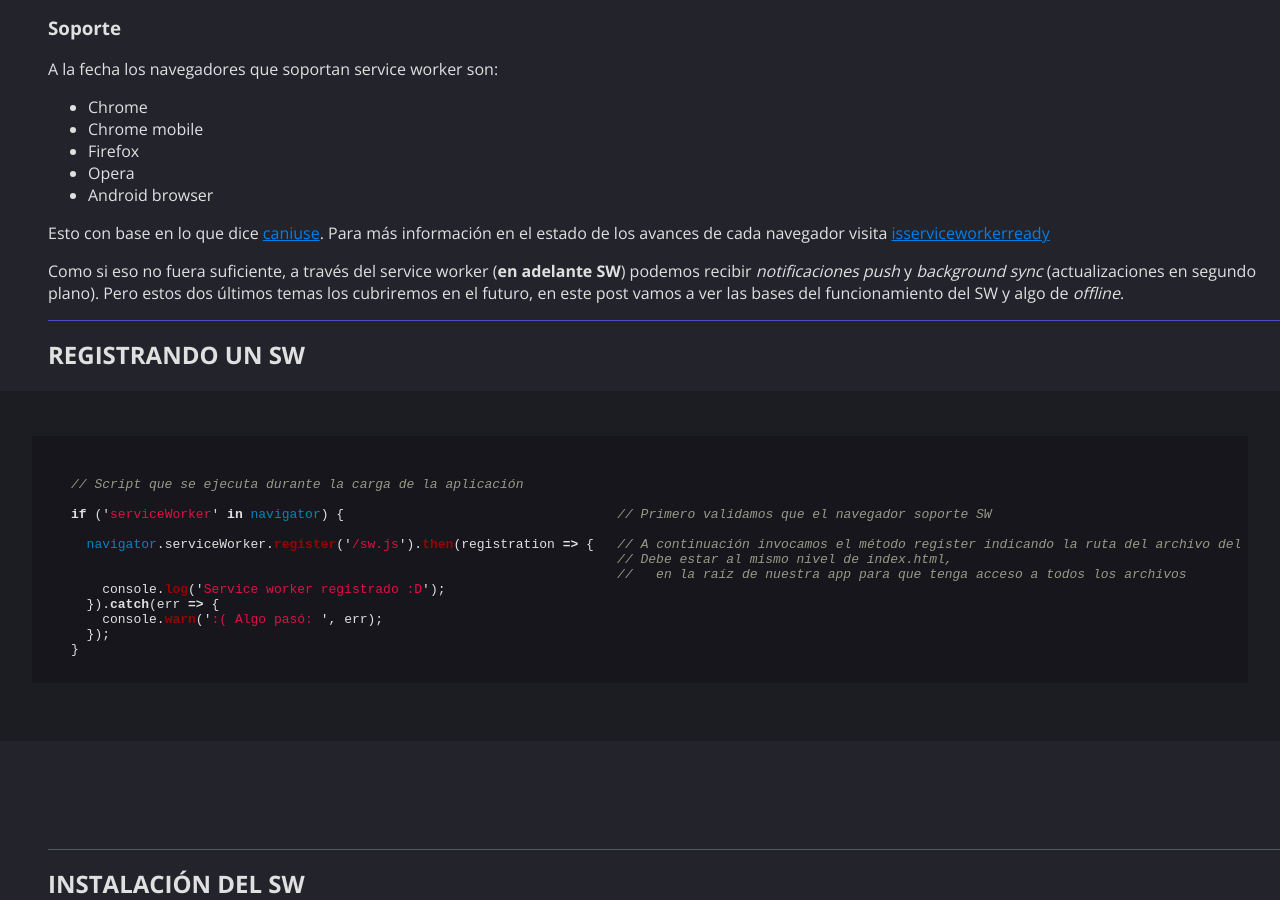
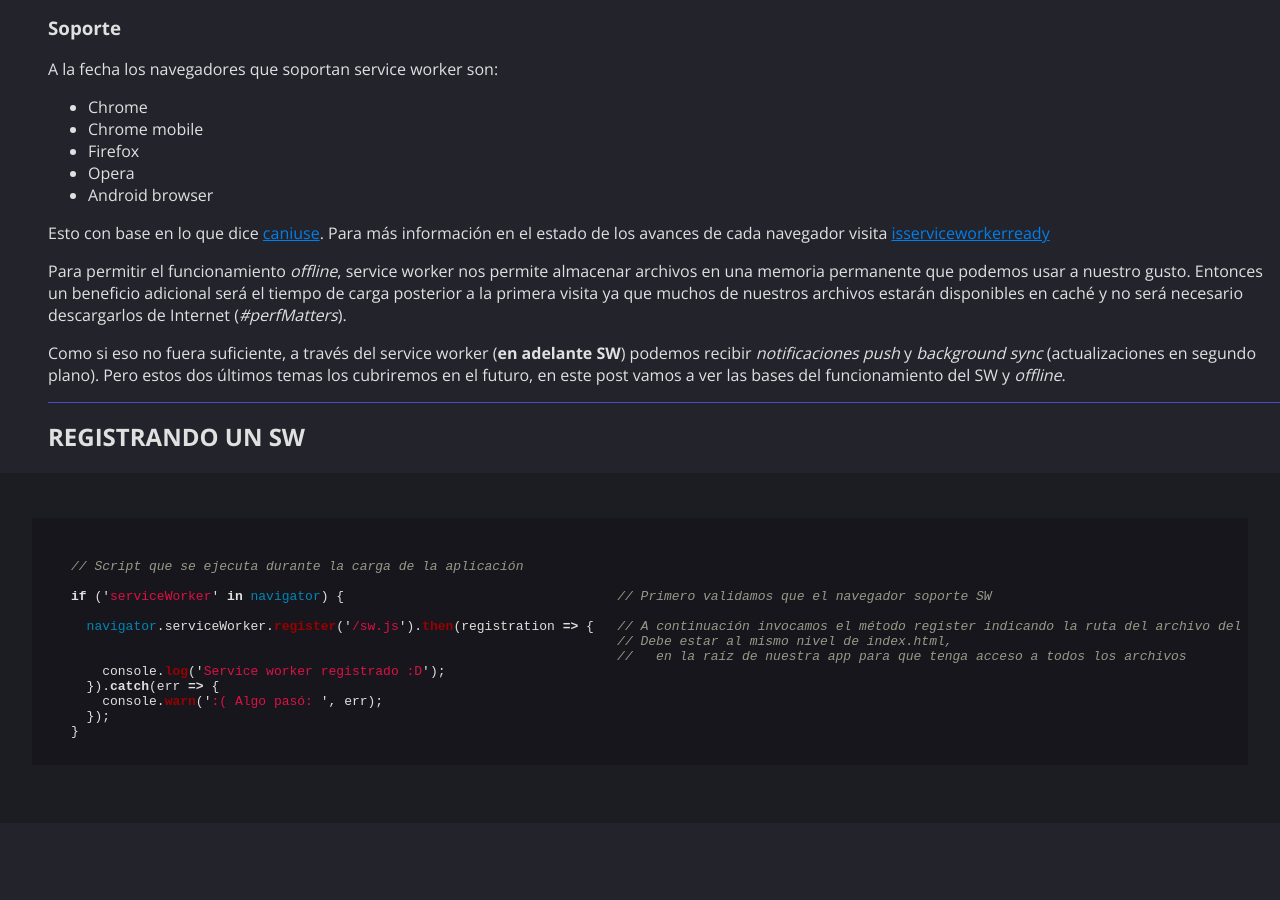
Before and after one commit to UnJavaScripter/unjavascripter.github.io, a Jekyll site: the page built from _posts/2016-07-25-Service-worker.markdown, in a window 1280 px wide and 900 px high, scrolled down 577 px. Built offline with Jekyll 4.4.1, drawn with Linux system fonts in a browser that asks for light colours; comment, search, counter and statistics services are not loaded; some of the changed lines change nothing that is shown; some of the changed text lies outside the part shown.

Commit message:
post(update): sw

```diff
--- a/_posts/2016-07-25-Service-worker.markdown
+++ b/_posts/2016-07-25-Service-worker.markdown
@@ -27,9 +27,9 @@
 
 Esto con base en lo que dice [caniuse](http://caniuse.com/#search=service%20worker){:rel="noopener"}. Para más información en el estado de los avances de cada navegador visita [isserviceworkerready](https://jakearchibald.github.io/isserviceworkerready/){:rel="noopener"}
 
+Para permitir el funcionamiento _offline_, service worker nos permite almacenar archivos en una memoria permanente que podemos usar a nuestro gusto. Entonces un beneficio adicional será el tiempo de carga posterior a la primera visita ya que muchos de nuestros archivos estarán disponibles en caché y no será necesario descargarlos de Internet (_#perfMatters_).
 
-
-Como si eso no fuera suficiente, a través del service worker (**en adelante SW**) podemos recibir _notificaciones push_ y _background sync_ (actualizaciones en segundo plano). Pero estos dos últimos temas los cubriremos en el futuro, en este post vamos a ver las bases del funcionamiento del SW y algo de _offline_.
+Como si eso no fuera suficiente, a través del service worker (**en adelante SW**) podemos recibir _notificaciones push_ y _background sync_ (actualizaciones en segundo plano). Pero estos dos últimos temas los cubriremos en el futuro, en este post vamos a ver las bases del funcionamiento del SW y _offline_.
 
 
 ## Registrando un SW
@@ -106,7 +106,7 @@
 
       return Promise.all(
         cacheNames.map(cacheName => {           // Recorremos las caches exitentes
-          if (CACHE_ACTUAL !== cacheName) {     // Si la caché del recorrido no es la caché actual...
+          if (MI_CACHE !== cacheName) {     // Si la caché del recorrido no es la caché actual...
             return caches.delete(cacheName);    // La borramos, así conservamos únicamente la más reciente
           }
         })
@@ -141,11 +141,11 @@
 self.addEventListener('fetch', event => {                   // Escuchamos al evento 'fetch',
                                                             //  este se ejecuta siempre que se hace una solicitud HTTP (se pide o envía algo por Internet)
   event.respondWith(
-    caches.open(CACHE_ACTUAL).then(cache => {               // Abrimos la caché (en este momento ya contiene los archivos que decidimos cachear)
+    caches.open(MI_CACHE).then(cache => {               // Abrimos la caché (en este momento ya contiene los archivos que decidimos cachear)
       return fetch(event.request).then(fetchResponse => {   // event.request es la solicitud al recurso. Contiene la URL y el método utilizado
 
         if(event.request.method === 'GET'){                 // Si el método es GET, quiere decir que estamos intentando traer datos,
-          cache.put(event.request, fetchResponse.clone());  //entonces interceptamos la respuesta y la agregamos a CACHE_ACTUAL
+          cache.put(event.request, fetchResponse.clone());  //entonces interceptamos la respuesta y la agregamos a MI_CACHE
         }
 
         return fetchResponse;                     // Después dejamos que la solicitud siga su curso
```
